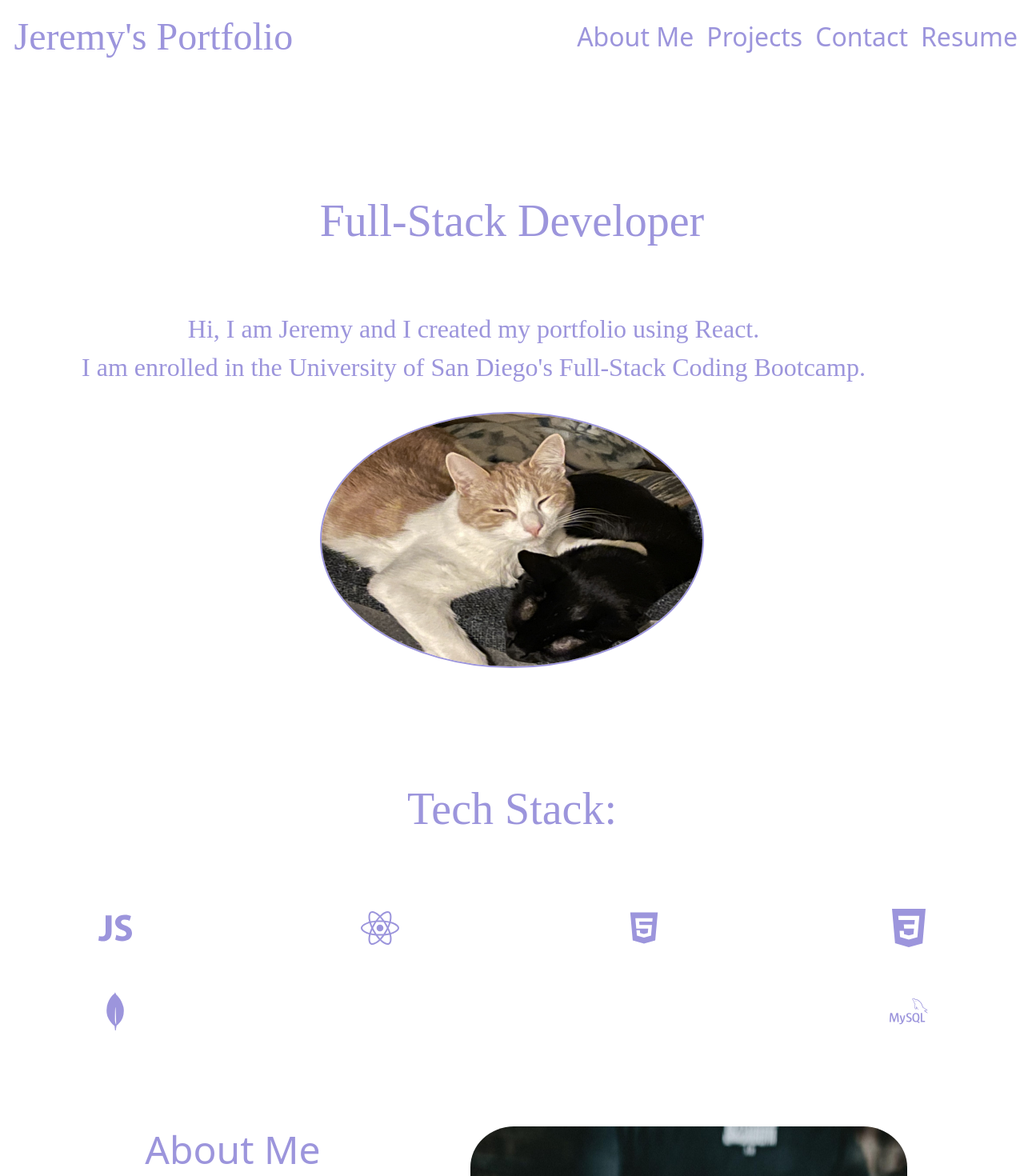
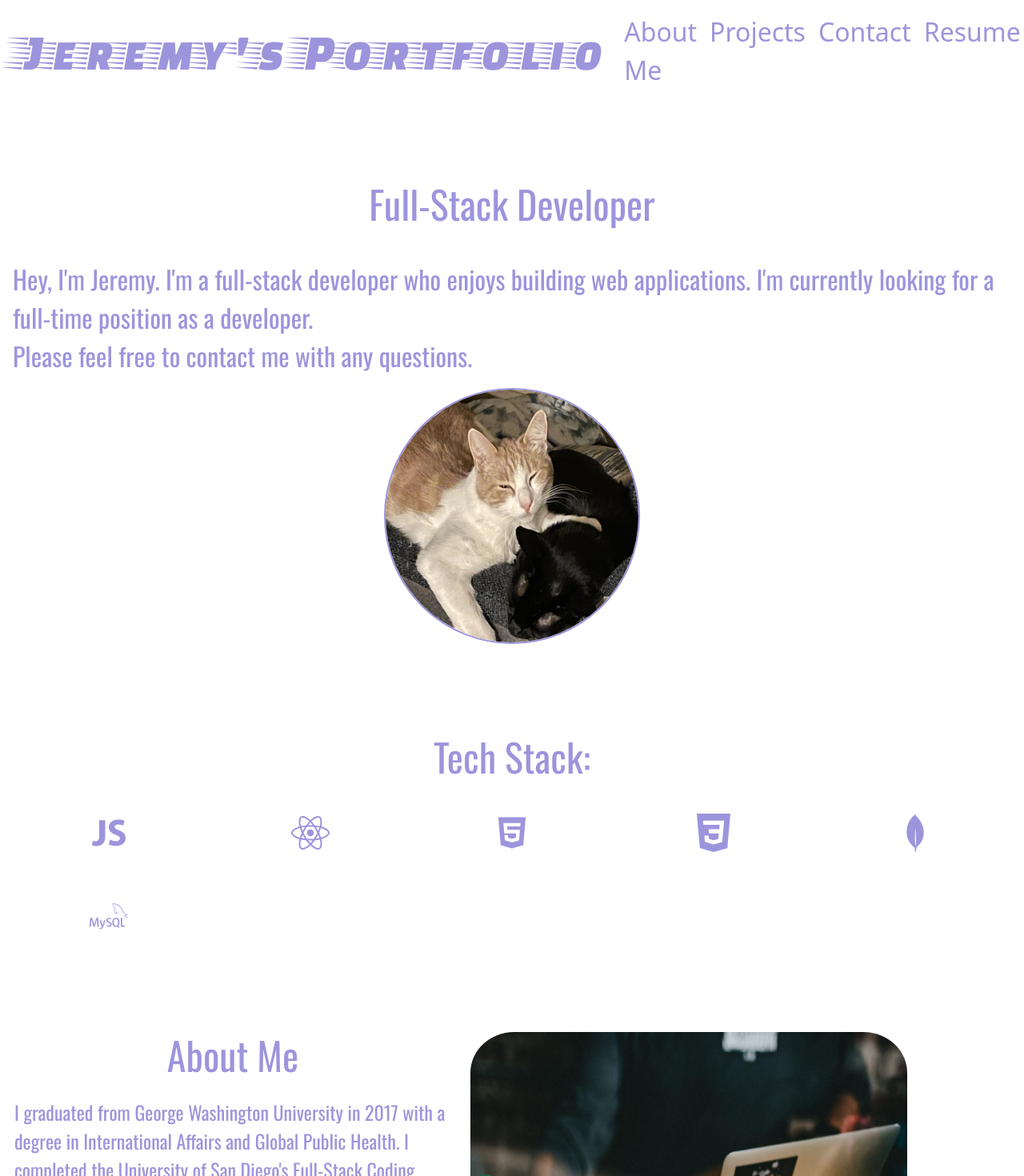
Before and after one commit to TheRealGeneParmesan/Portfolio-Using-React, a React (Create React App) app in the folder porfolio/: page / in a window 1280 px wide. Shown: the top 1470 px of the page at 80% size. Built offline with nearby package versions, Linux system fonts and the light colour scheme; the HTML template or start-up script is replaced by a standard one.

Commit message:
styling changes

```diff
--- a/porfolio/src/App.css
+++ b/porfolio/src/App.css
@@ -1,3 +1,6 @@
+@import url('https://fonts.googleapis.com/css2?family=Oswald&display=swap');
+@import url('https://fonts.googleapis.com/css2?family=Faster+One&display=swap');
+
 @media only screen and (max-width: 600px) {
   .intro-title {
     font-size: 3rem;
--- a/porfolio/src/Components/About.js
+++ b/porfolio/src/Components/About.js
@@ -2,11 +2,15 @@ import React from "react";
 import coffee from "../images/coffee.jpg";
 
 function About() {
-    const titleStyle = { color: "#9C95DC" };
+    const titleStyle = {
+        color: "#9C95DC",
+        fontFamily: "Oswald",
+        fontSize: "3rem",
+    };
 
     const paragraphStyle = {
         color: "#9C95DC",
-        fontFamily: "Merriweather",
+        fontFamily: "Oswald",
         fontSize: "1.5rem",
     };
 
@@ -23,10 +27,10 @@ function About() {
                         </h1>
                         <p className="leading-relaxed m1-md-4" style={paragraphStyle}>
                             I graduated from George Washington University in 2017 with a degree
-                            in International Affairs and Global Public Health. I am now finishing the University of San Diego's Full-Stack Coding
-                            Bootcamp.
+                            in International Affairs and Global Public Health. I completed the University of San Diego's Full-Stack Coding
+                            Bootcamp program with my certification in June of 2023.
                             <br /><br />
-                            As A Full Stack Developer, I Have Experience With:
+                            As A Full Stack Developer, I Work With:
                             <br />
                             <span>&bull; HTML</span>
                             <br />
--- a/porfolio/src/Components/Footer.js
+++ b/porfolio/src/Components/Footer.js
@@ -11,16 +11,13 @@ function Footer() {
         fontWeight: 'bold',
         fontFamily: "Merriweather",
         textDecoration: 'none',
-        fontSize: '1rem',
+        fontSize: '2.5rem',
 
     }
     return (
         <footer style={footerStyle}>
             <a href="https://github.com/TheRealGeneParmesan" style={footerStyle}><BsGithub /></a>
             <a href="https://www.linkedin.com/in/gene-parmesan-02b495266/" style={footerStyle}><BsLinkedin /></a>
-            <a href="https://musical-chairs.herokuapp.com/login" style={footerStyle}>Musical-Chairs-Full-Stack-App</a>
-            <a href="#contact" style={footerStyle}>Contact Me</a>
-
         </footer>
     )
 }
--- a/porfolio/src/Components/Header.js
+++ b/porfolio/src/Components/Header.js
@@ -12,7 +12,7 @@ function Header() {
             <a
                 className="navbar-brand"
                 href="/"
-                style={{ color: '#9c95dc', fontSize: '3rem', fontFamily: 'Merriweather', padding: '.1rem', marginLeft: '1rem' }}
+                style={{ color: '#9c95dc', fontSize: '4rem', fontFamily: 'Faster One', padding: '.1rem', marginLeft: '1rem' }}
                 onMouseEnter={(e) => (e.target.style.color = 'turquoise')}
                 onMouseLeave={(e) => (e.target.style.color = '#9C95DC')}
             >
--- a/porfolio/src/Components/Intro.js
+++ b/porfolio/src/Components/Intro.js
@@ -14,94 +14,47 @@ import SukiMo2 from "../images/SukiMo2.jpg";
 function Introduction() {
     const [hover, setHover] = useState(false);
 
-    const mediaQueries = {
-        small: `@media (max-width: 768px)`,
-        medium: `@media (max-width: 992px)`,
-        large: `@media (max-width: 1200px)`,
-    };
-
     const containerStyle = {
         display: 'flex',
         flexDirection: 'column',
         alignItems: 'center',
         padding: '1rem',
         color: '#9C95DC',
-        height: '100%'
-    };
-
-    const topSection = {
-        display: 'flex',
-        flexDirection: 'column',
-        justifyContent: 'center',
-        alignSelf: 'center',
-        alignItems: 'center',
-        marginTop: '5rem',
-        [mediaQueries.medium]: {
-            fontSize: '3.5rem',
-        },
-        [mediaQueries.small]: {
-            fontSize: '2.5rem',
-        },
+        height: '100%',
+        marginTop: '3rem'
     };
 
     const introTitleStyle = {
         fontSize: '5rem',
         color: '#9C95DC',
-        fontFamily: 'Merriweather',
+        fontFamily: 'Oswald',
         padding: '2rem',
-        alignSelf: 'center',
         transform: hover ? 'translateY(-10px)' : 'none',
         transition: 'transform 0.2s ease-out'
     };
 
-
-
     const introBodyStyle = {
         fontSize: '2rem',
         color: '#9C95DC',
-        fontFamily: 'Merriweather',
-        marginRight: '6rem',
-        maxWidth: '100%',
-        flewGrow: 1,
-        textAlign: 'center',
-        marginTop: '2rem',
-        [mediaQueries.medium]: {
-            fontSize: '1.5rem',
-            marginRight: 0,
-        },
-        [mediaQueries.medium]: {
-            maxWidth: '80%',
-        },
-        [mediaQueries.small]: {
-            maxWidth: '100%',
-        },
+        fontFamily: 'Oswald',
     };
 
     const introPhotoStyle = {
         maxWidth: '100%',
-        maxHeight: '40vh',
-        width: '30rem',
-        height: '30rem',
+        maxHeight: '100%',
+        width: '20rem',
+        height: '20rem',
         borderRadius: '50%',
         border: '2px solid #9C95DC',
-        alignSelf: 'center',
-        margin: '1rem',
-        [mediaQueries.medium]: {
-            maxWidth: '80%',
-            height: 'auto',
-        },
-        [mediaQueries.small]: {
-            maxWidth: '100%',
-        },
     };
 
     const introLogoText = {
-        fontSize: '3.5rem',
+        fontSize: '3rem',
+        display: 'flex',
+        justifyContent: 'center',
         color: '#9C95DC',
-        fontFamily: "Merriweather",
+        fontFamily: "Oswald",
         padding: '.1rem',
-        marginBottom: '1rem',
-        textAlign: 'center'
     };
 
     const logoContainer = {
@@ -110,15 +63,10 @@ function Introduction() {
         justifyContent: 'space-between',
         alignItems: 'center',
         flexWrap: 'wrap',
-        marginTop: '2rem',
-        [mediaQueries.medium]: {
-            justifyContent: 'center',
-        },
-
     };
 
     const introLogoStyle = {
-        width: '16rem',
+        width: '15rem',
         padding: '1rem',
         fontSize: '3rem',
         textDecoration: 'none',
@@ -140,8 +88,6 @@ function Introduction() {
 
     return (
         <div style={containerStyle}>
-            <div style={topSection}>
-                <div style={{ display: 'flex', flexDirection: 'column', alignSelf: 'center' }}>
             <h1 style={introTitleStyle}>
                 <span
                     style={introLogoText}
@@ -151,15 +97,14 @@ function Introduction() {
                     Full-Stack Developer
                 </span>
             </h1>
-                    <p style={introBodyStyle}>Hi, I am Jeremy and I created my portfolio using React.
-                        <br />I am enrolled in the University of San Diego's Full-Stack Coding Bootcamp.
+            <p style={introBodyStyle}> Hey, I'm Jeremy. I'm a full-stack developer who enjoys building web applications. I'm currently looking for a full-time position as a developer.
+                <br /> Please feel free to contact me with any questions.
             </p>
 
-                </div>
             <div>
                 <img src={SukiMo2} alt="SukiMo" style={introPhotoStyle} />
             </div>
-            </div>
+
             <div style={bottomSection}>
 
                 <div style={introLogoText}> <br />  Tech Stack:
```
Lines whose indentation alone changed are shown as unchanged.
